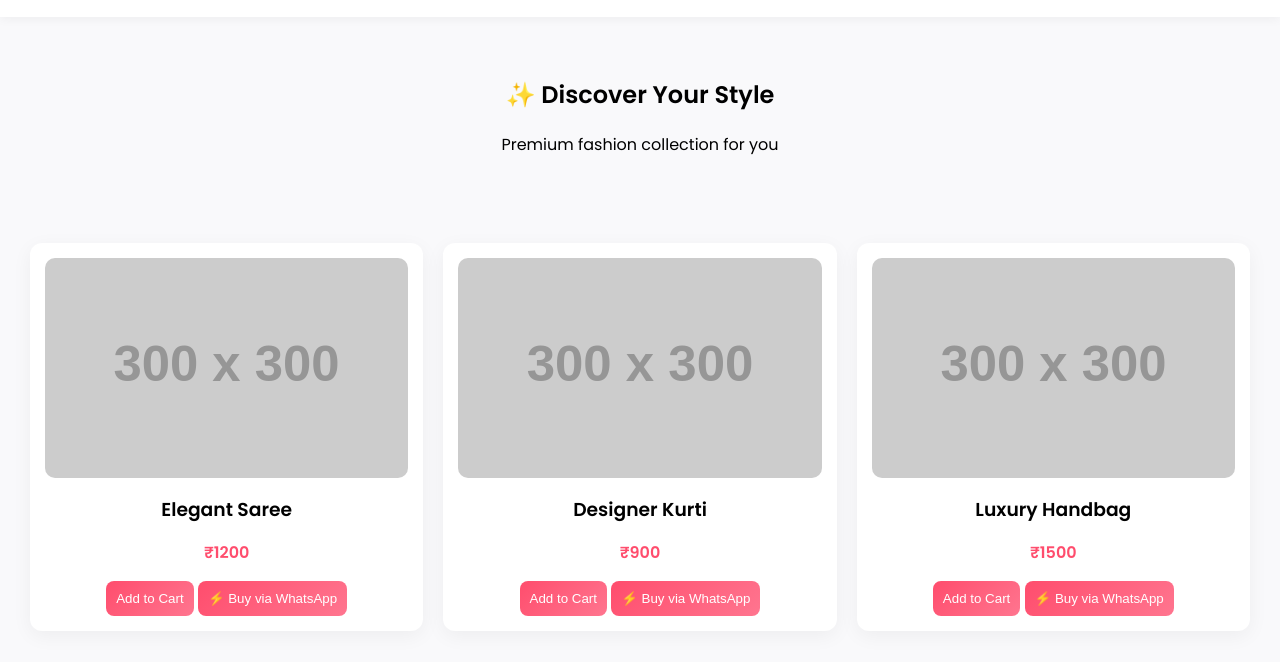
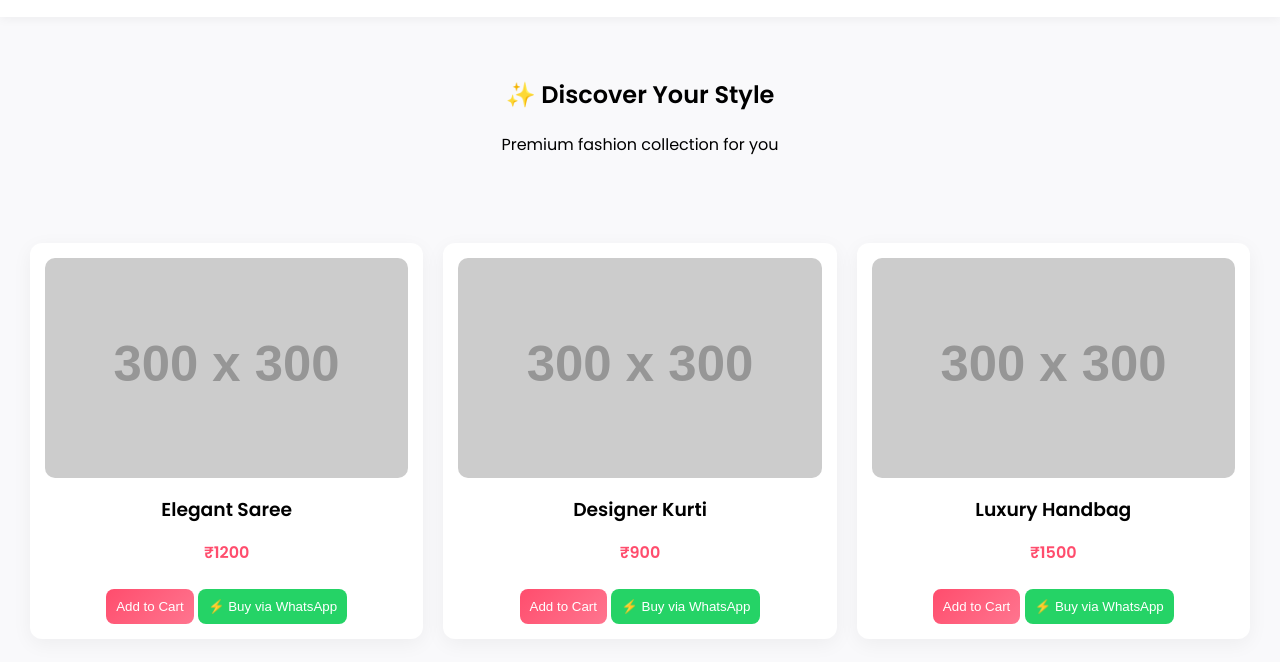
Before and after one commit to vv1705260-rgb/shree-collection, a plain HTML site: page index.html in a window 1280 px wide. Shown: the part 104-766 px from the top of the page. Drawn offline with Linux system fonts and the light colour scheme; placeholder pictures from the web are drawn by us.

Commit message:
Add styles for last button in Style.css

```diff
--- a/Style.css
+++ b/Style.css
@@ -77,3 +77,7 @@ button {
   border-radius: 8px;
   cursor: pointer;
 }
+button:last-child {
+  background: #25D366;
+  margin-top: 8px;
+}
```
